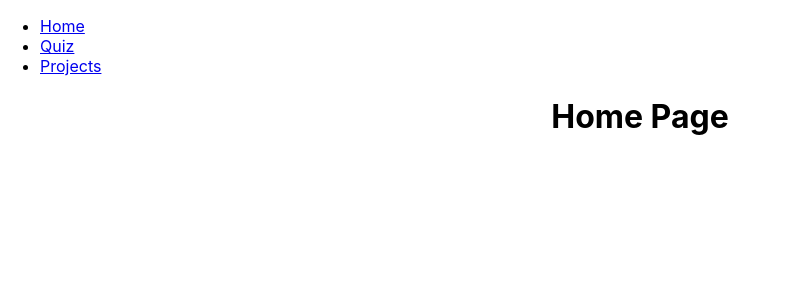
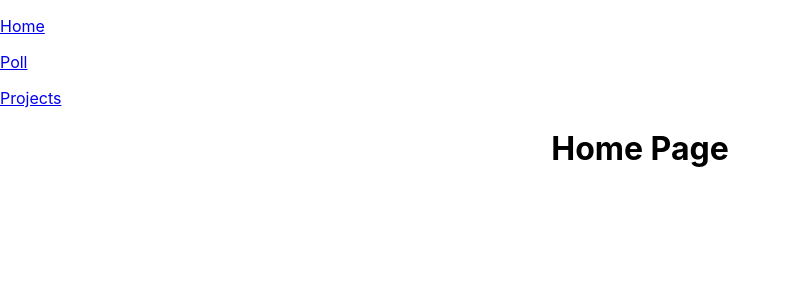
Before and after one commit to rohit1101/react-ui, a React (Create React App) app: page / in a window 1280 px wide. Shown: the top 300 px of the page, without its empty margins (0-791 px from the left). Built offline with nearby package versions, Linux system fonts and the light colour scheme.

Commit message:
created routes

```diff
--- a/src/App.js
+++ b/src/App.jsx
@@ -1,7 +1,5 @@
 import React from "react";
-import { Link } from "@reach/router";
 import "./App.css";
-import { NavBar } from "./NavBar";
 
 function App() {
   return (
--- a/src/NavBar.jsx
+++ b/src/NavBar.jsx
@@ -4,17 +4,15 @@ import { Link } from "@reach/router";
 export function NavBar() {
   return (
     <div>
-      <ul>
-        <li>
-          <Link to="/">Home</Link>
-        </li>
-        <li>
-          <Link to="/quiz">Quiz</Link>
-        </li>
-        <li>
-          <Link to="/projects">Projects</Link>
-        </li>
-      </ul>
+      <p>
+        <Link to="/">Home</Link>
+      </p>
+      <p>
+        <Link to="/poll">Poll</Link>
+      </p>
+      <p>
+        <Link to="/projects">Projects</Link>
+      </p>
     </div>
   );
 }
--- /dev/null
+++ b/src/Poll.jsx
@@ -0,0 +1,5 @@
+import React from "react";
+
+export function Poll() {
+  return <h1>Poll</h1>;
+}
--- a/src/Route.jsx
+++ b/src/Route.jsx
@@ -1,7 +1,7 @@
-import React, { Fragment } from "react";
-import { router, Link, Router } from "@reach/router";
-import App from "./App.js";
-import { Quiz } from "./blog";
+import React from "react";
+import { Router } from "@reach/router";
+import App from "./App";
+import { Poll } from "./Poll";
 import { Projects } from "./Projects";
 import { NavBar } from "./NavBar";
 
@@ -11,7 +11,7 @@ export function Route() {
       <NavBar />
       <Router>
         <App path="/" />
-        <Quiz path="/quiz" />
+        <Poll path="/poll" />
         <Projects path="/projects" />
       </Router>
     </>
--- a/src/blog.jsx
+++ /dev/null
@@ -1,5 +0,0 @@
-import React from "react";
-
-export function Quiz() {
-  return <h1>Quiz</h1>;
-}
--- a/src/index.js
+++ b/src/index.jsx
@@ -1,9 +1,8 @@
 import React from "react";
 import ReactDOM from "react-dom";
 import "./index.css";
-import App from "./App";
 import { Route } from "./Route.jsx";
-import { router, Link, Router } from "@reach/router";
+
 import * as serviceWorker from "./serviceWorker";
 
 ReactDOM.render(
```
